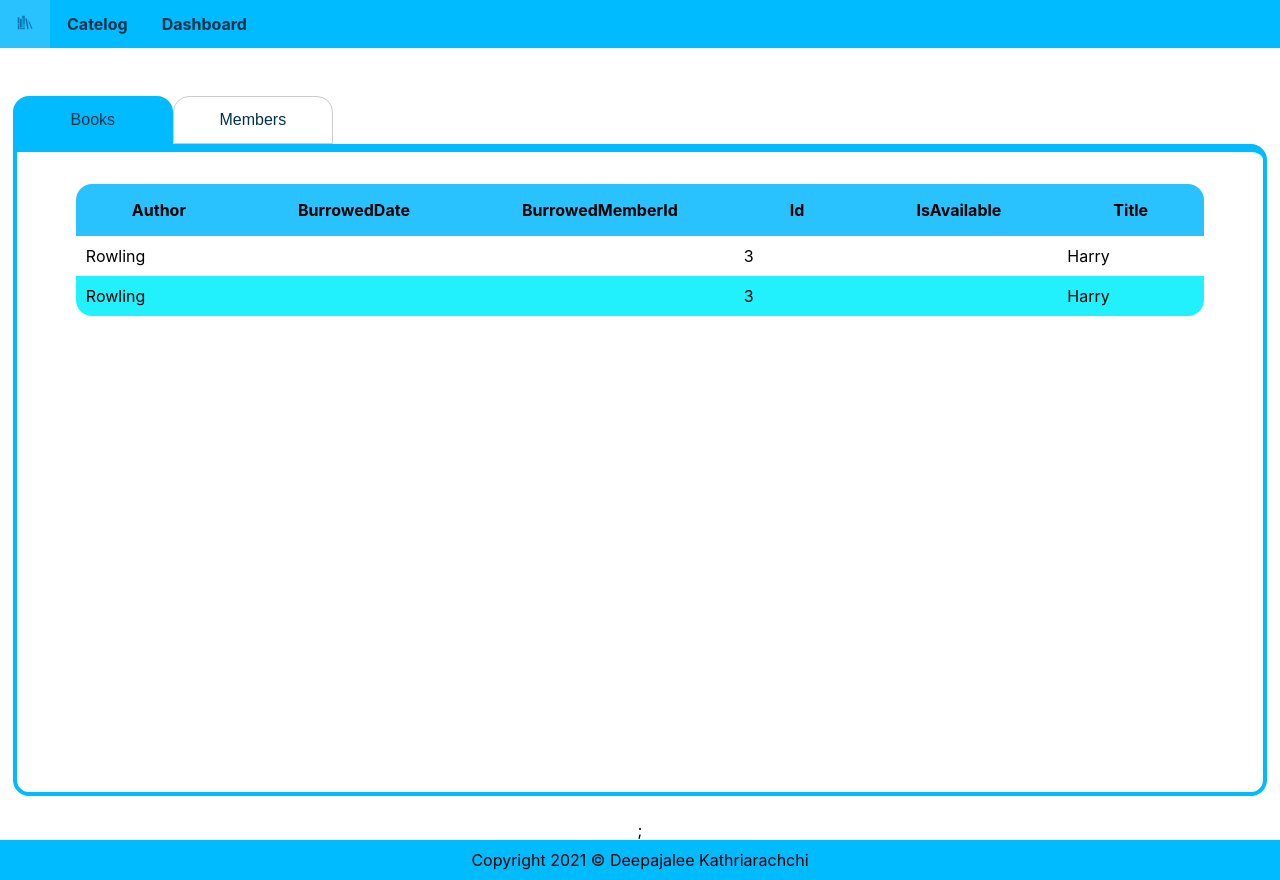
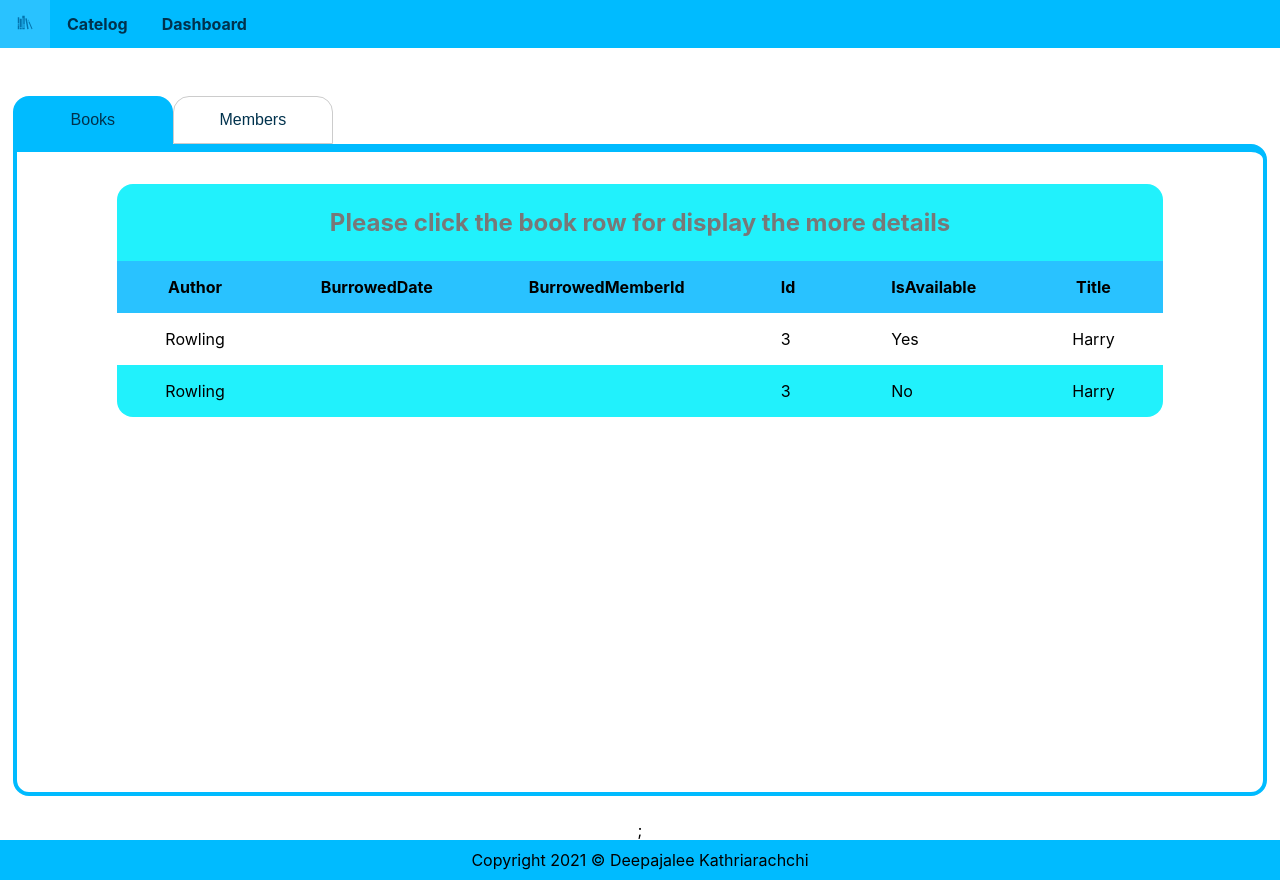
Before and after one commit to deepanjalee/lms, a React (Create React App) app: page / in a window 1280 px wide. Built offline with nearby package versions, Linux system fonts and the light colour scheme; no server answers.

Commit message:
styling and add captions for table

```diff
--- a/src/App.js
+++ b/src/App.js
@@ -40,7 +40,8 @@ function App() {
       links: "#21f1fc",
       move: "#29c2ff",
       textColor: "#00324d",
-      activeText: "#0373ad"
+      activeText: "#0373ad",
+      ash: "#787878",
 
     },
 
--- a/src/components/Layouts.js
+++ b/src/components/Layouts.js
@@ -10,9 +10,6 @@ display:flex;
 flex-direction: column;
 align-items: center;
 
-
-
-
 `;
 export const Footer = styled.footer`
 height : 5vh;
--- /dev/null
+++ b/src/components/NoData.js
@@ -0,0 +1,10 @@
+import styled from "styled-components";
+
+export const NoData = styled.section`
+display:flex;
+justify-content: 'space-around';
+align-items: center;
+margin-top: 5em;
+color: ${props => props.theme.primary.main};
+
+`;
--- a/src/components/Table.js
+++ b/src/components/Table.js
@@ -1,6 +1,7 @@
 import styled from "styled-components";
 
-import {capitalizeFirst} from "../shared/utils"
+import { capitalizeFirst } from "../shared/utils"
+import { NoData } from "./NoData";
 
 
 const StyledTable = styled.table`
@@ -12,13 +13,11 @@ border: none;
 
 th,td{
     border: none;
-    padding: 1em 3.5em;
-
-
+    padding: 1em 3em;
 }
 
 td{
-    padding: 10px 10px;
+    padding: 1em 3em;
 }
 
 tbody tr{
@@ -34,11 +33,23 @@ tbody tr{
 thead{
     background-color: ${props => props.theme.primary.move};
 }
+
+tr  {
+    cursor: pointer;
+}
+caption{
+    background-color: ${props => props.theme.primary.links};
+    font-size: 1.5em;
+    font-weight: bolder;
+    padding: 1em;
+    color: ${props => props.theme.primary.ash};
+}
 `;
 
 
-const TableMarkUp = ({ titles, data }) => (
+const TableMarkUp = ({ titles, data, handleClick, caption }) => (
     <StyledTable>
+        <caption>{caption}</caption>
         <colgroup>
             {titles.map((title, index) => (
                 <col key={index} />
@@ -53,22 +64,29 @@ const TableMarkUp = ({ titles, data }) => (
         </thead>
         <tbody>
 
-                {data.map((item,index)=>(
-                  <tr key={index}>
-                      {titles.map((title,index)=>(
-                          <td key={index}>
-                              {item[title]}
-                          </td>
-                      ))}
+            {data.map((item, index) => (
+                <tr key={index} onClick={() => handleClick(item.id)}>
+                    {titles.map((title, index) => (
+                        <td key={index}>
+                            {
+                                typeof item[title] === "boolean" ?
+                                    item[title] ? "Yes" : "No" :
+                                    item[title]}
+                        </td>
+                    ))}
 
-                  </tr>
-                ))}
+                </tr>
+            ))}
 
 
         </tbody>
     </StyledTable>
 );
 
-const Table = ({ data }) => <TableMarkUp titles={Object.keys(data[0])} data={data}  />
+const Table = ({ data, handleRowClick, instruction }) =>
+
+    data ? <TableMarkUp titles={Object.keys(data[0])} data={data} handleClick={handleRowClick} caption={instruction} /> : <NoData>
+        No Data Available
+    </NoData>
 
 export default Table;
--- a/src/containers/Dashboard/Books.js
+++ b/src/containers/Dashboard/Books.js
@@ -20,13 +20,17 @@ const Books = ({ catelog }) => {
         burrowedDate: "",
         burrowedMemberId: "",
         id: "3",
-        isAvailable: true,
+        isAvailable: false,
         title: "Harry",
     }
-]
+    ]
+
+    const handleTableRowClick = (id) => {
+        console.log(id);
+    }
     return (
         <FluidContainer>
-            <Table data={upadteCategory} />
+            <Table data={upadteCategory} handleRowClick={handleTableRowClick} instruction="Please click the book row for display the more details" />
 
         </FluidContainer>
     );
```
